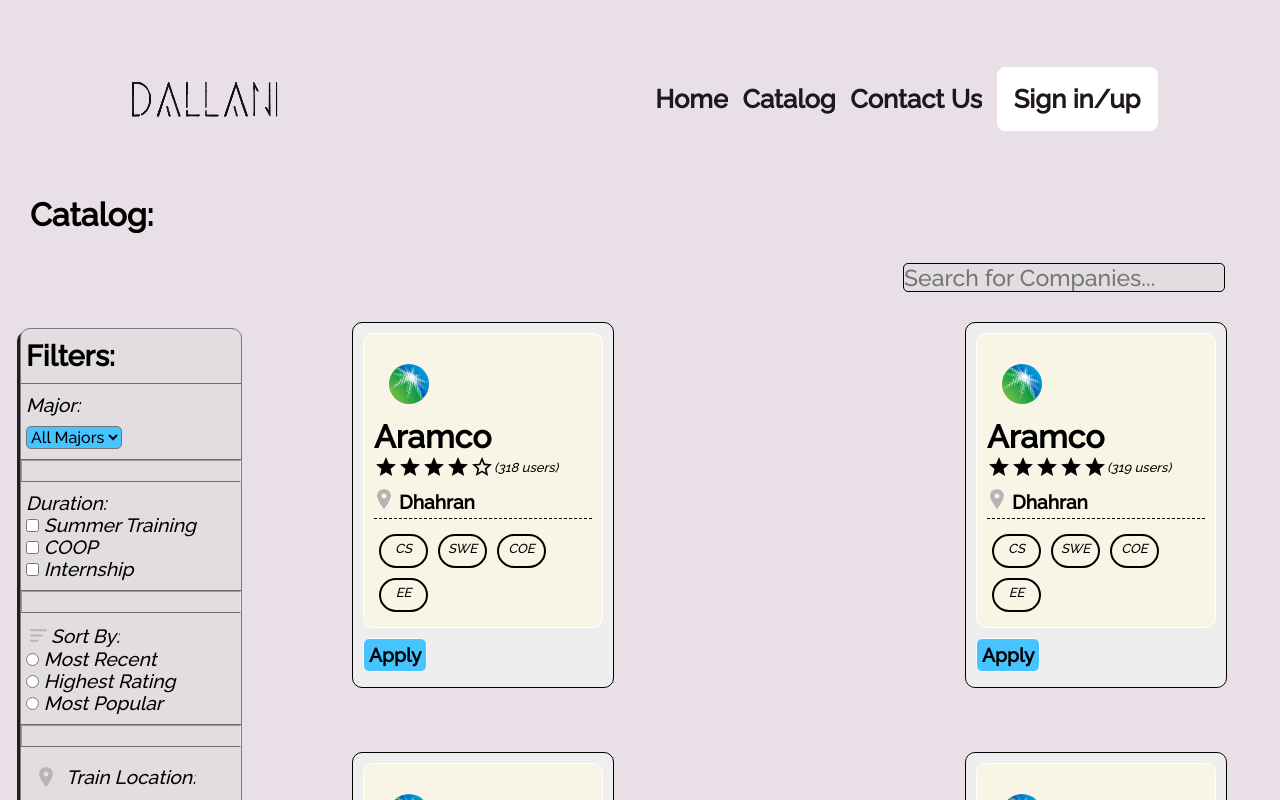
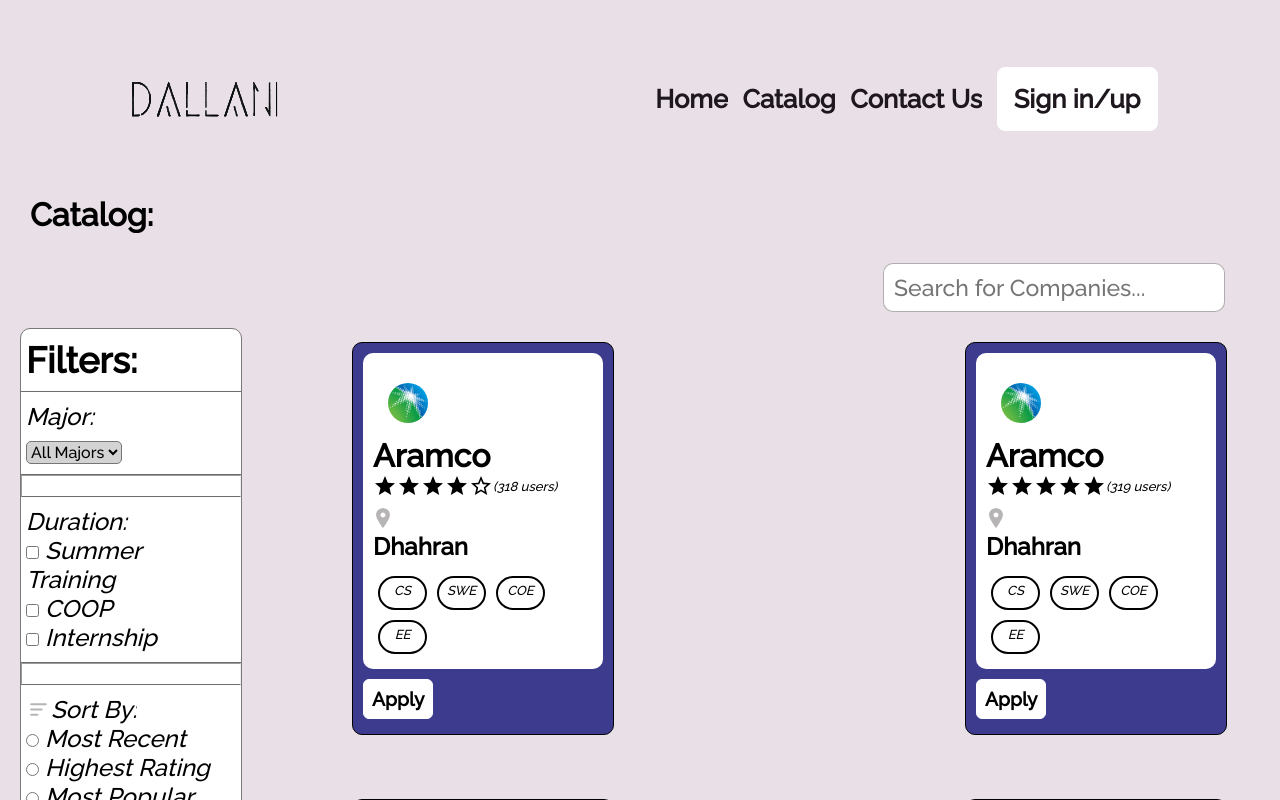
Before and after one commit to MysticalDawn/SWE363-Project, a React (Vite) app in the folder client/: page /catalog in a window 1280 px wide. Shown: the top 800 px of the page. Built offline with nearby package versions, Linux system fonts and the light colour scheme.

Commit message:
design modifications

```diff
--- a/client/src/components/custom_nav.jsx
+++ b/client/src/components/custom_nav.jsx
@@ -5,7 +5,7 @@
 export const CustomNav = () => {
   const [cookies] = useCookies(["token"]);
   return (
-    <header>
+    <header className="nav_header">
       <nav>
         <img className="logo" src={Logo} />
         <div className="nav-elements">
--- a/client/src/index.css
+++ b/client/src/index.css
@@ -9,9 +9,9 @@
 
 body {
   background-color:#e8e0e6;
-  --primary-color: rgba(217, 217, 217, 0.473);
+  --primary-color: rgba(217, 217, 217, 0.788);
   --primary-color-hover: rgb(10, 10, 10);
-  --secondary-background: rgb(69, 196, 255);
+  --secondary-background: #3D3B8E;
   --secondary-background-hover: rgb(18, 129, 180);
   --text-main: #000000;
 }
@@ -20,8 +20,7 @@
 }
 
 select {
-  background-color: var(--secondary-background);
-  color: black;
+  background-color: white;
   border-radius: 5px;
   outline: none;
   font-size: medium;
@@ -29,25 +28,20 @@
   margin-top: 10px;
   transition: background-color 0.5s;
 }
-select:hover {
-  background-color: var(--secondary-background-hover);
-}
-option {
-  background-color: rgba(0, 0, 0, 0.979);
-}
 .main-button {
   font-size: larger;
   padding: 5px;
-  background-color: var(--secondary-background);
+  background-color: white;
   border-radius: 6px;
   border: 1px solid white;
   color: black;
   transition: background-color 0.5s;
   cursor: pointer;
   font-weight: 800;
+  padding: 1rem;
 }
 .main-button:hover {
-  background-color: white;
+  background-color: rgb(225, 225, 225);
 }
 
 #bttn {
--- a/client/src/pages/catalog.jsx
+++ b/client/src/pages/catalog.jsx
@@ -106,7 +106,7 @@
           <hr />
           <i className="location-filter">
             <i className="sort_label">
-              <img src={locationLogo} alt="logo" width={20} />
+              <img src={locationLogo} alt="logos" width={20} />
               <p>Train Location:</p>
             </i>
             <select name="location" id="location" defaultValue={"default"}>
@@ -120,7 +120,12 @@
         </aside>
         <section id="jobs-body">
           <p id="search-bar">
-            <input type="text" name="search" id="search" placeholder="Search for Companies..."/>
+            <input
+              type="text"
+              name="search"
+              id="search"
+              placeholder="Search for Companies..."
+            />
           </p>
           <section id="jobs-grid">
             <article className="job-card">
--- a/client/src/pages/company_info.jsx
+++ b/client/src/pages/company_info.jsx
@@ -97,11 +97,11 @@
   return (
     <>
       <CustomNav />
-      <div className="main-container">
+      <div className="main-comp">
       <CompanyElement jobObject={job1}/>
         <section className="reviews">
           <div className="reviews-header">
-            <h2>Reviews: </h2>
+            <h2>Reviews </h2>
             <button className="main-button">Create a Review!</button>
           </div>
           <article className="review-container">
--- a/client/src/styles/catalog.css
+++ b/client/src/styles/catalog.css
@@ -15,8 +15,8 @@
     margin-top: 65px;
     margin-left: 20px;
     font-size: larger;
-    background-color: var(--primary-color);
-    box-shadow: -3px 3px rgb(31, 31, 31);
+    background-color: rgb(255, 255, 255);
+    font-size: x-large;
     min-width: 220px;
 }
 #filter > *{
@@ -26,20 +26,14 @@
 
 }
 #filter select {
-    background-color: var(--secondary-background);
-    color: black;
+    background-color: lightgray;
+    font-size: xx-large;
     border-radius: 5px;
     outline: none;
     font-size: medium;
     cursor: pointer;
     margin-top: 10px;
     transition: background-color 0.5s;
-}
-#filter select:hover{
-    background-color: var(--secondary-background-hover);
-}
-select option {
-    background-color: rgba(0, 0, 0, 0.979);
 }
 input[type="checkbox"]{
     cursor: pointer;
@@ -64,13 +58,14 @@
     font-size: larger;
 }
 #search{
-    border-radius: 5px;
-    background-color: var(--primary-color);
+    border-radius: 10px;
+    background-color:white;
     font-size: larger;
     transition: border-color 1s;
     outline: none;
-    border:1px solid rgb(0, 0, 0);
+    border:1px solid rgba(0, 0, 0, 0.318);
     width: 20rem;
+    padding: 10px;
 }
 #search:hover {
     border-color: rgb(134, 198, 255);
@@ -102,7 +97,7 @@
     padding: 10px;
     transition: background-color 0.5s;
     width: 240px;
-    background-color: rgb(238, 238, 238);
+    background-color: var(--secondary-background);
 }
 .job-card:hover{
     background-color: var(--primary-color);
@@ -112,17 +107,16 @@
     margin-top: 10px;
     margin-left: 5px;
 }
-.training-location {
+.catalog-body .training-location {
     margin-top: 0px;
     margin-bottom: 10px;
 }
 .card-body {
     border-radius: 10px;
-    border: 1px solid white;
     color: black;
     max-width: 220px;
     padding: 10px;
-    background-color:#f9f5e6;
+    background-color:white;
 }
 .card-body a {
     text-decoration: none;
@@ -145,14 +139,14 @@
     font-size: small;
     padding-right: 5px;
 }
-.train-location {
+.catalog-body .train-location {
     padding-bottom: 5px;
     border-bottom: 1px dashed rgb(0, 0, 0);
 }
 img[alt="location"]{
     margin: 0px 5px 0px 0px;
 }
-.train-location h2 {
+.catalog-body .train-location h2 {
     display: inline;
     font-size: larger;
 }
@@ -181,8 +175,8 @@
 .apply {
     margin-right: 10px;
     font-size: larger;
-    padding: 5px;
-    background-color: var(--secondary-background);
+    padding: 8px;
+    background-color: white;
     border-radius: 6px;
     border: 1px solid white;
     color: black;
--- a/client/src/styles/company_info.css
+++ b/client/src/styles/company_info.css
@@ -1,6 +1,9 @@
-.main-container {
+.main-comp {
     margin-bottom: 30px !important;
+    margin: 9rem;
+    margin-top: 40px;
 }
+
 
 .company-info{
     border-bottom: 4px solid white;
@@ -41,7 +44,6 @@
 .company-info .train-location {
     display: inline-flex;
     align-items: center;
-    border: none;
 }
 .train-location > p{
     display: inline;
@@ -59,9 +61,10 @@
 }
 .reviews-header > h2 {
     font-size: 3rem;
-    color: white;
+    color: rgb(0, 0, 0);
     font-style: oblique;
     display: inline;
+    padding-right: 20px;
 }
 .review-container{
     margin-top: 1rem;
@@ -71,7 +74,7 @@
     border-radius: 10px;
 }
 .review-container * {
-    color: rgb(230, 230, 230);
+    color: rgb(0, 0, 0);
 }
 .person-data {
     display: flex;
--- a/client/src/styles/custom_nav.css
+++ b/client/src/styles/custom_nav.css
@@ -1,5 +1,5 @@
 @import url("https://fonts.googleapis.com/css2?family=JetBrains+Mono:wght@800&family=Playfair+Display&family=Poppins:wght@600&family=Raleway:wght@500&display=swap");
-header {
+.nav_header {
   width: 85%;
   overflow-x: hidden;
   overflow-y: hidden;
@@ -39,7 +39,7 @@
   color: rgb(30, 24, 30);
 }
 
-#sign-in-up {
+#sign-in-up,.bttn {
   color: rgb(30, 24, 30);
   background-color: white;
   text-align: center;
@@ -52,7 +52,7 @@
   transition: background-color 0.6s;
 }
 
-#sign-in-up:hover {
+#sign-in-up:hover,.bttn:hover {
   background-color: rgb(30, 24, 30);
   color: white;
 }
--- a/client/src/styles/footer.css
+++ b/client/src/styles/footer.css
@@ -55,6 +55,6 @@
   width: 24px;
   height: 24px;
  }
- a {
+ .footer1 a {
   text-decoration: none;
  }
```
